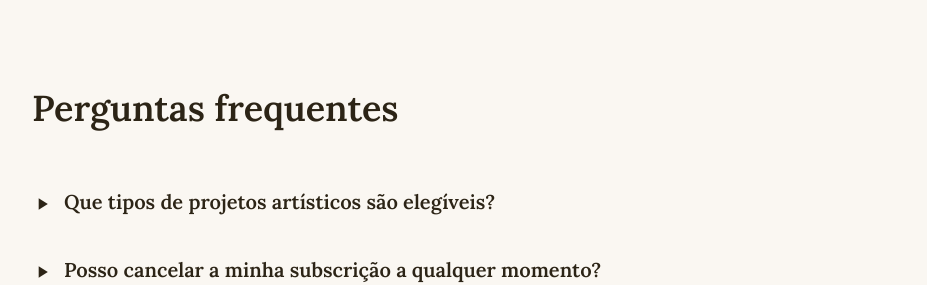
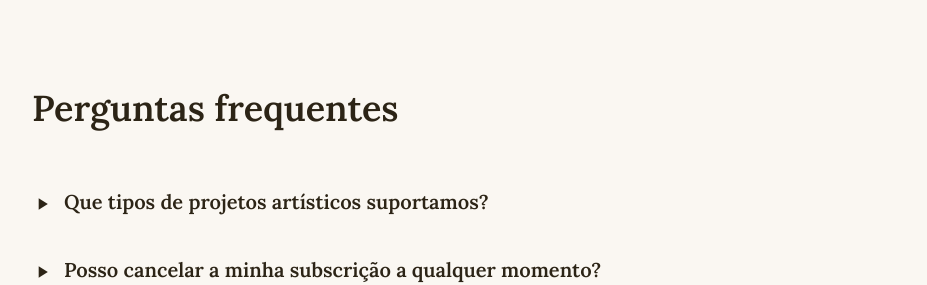
Before and after one commit to alramalho/amigosdochapim, a Next.js app: page / in a window 1280 px wide. Shown: the part 3185-3470 px from the top of the page, without its empty margins (176-1103 px from the left). Built offline with nearby package versions, Linux system fonts and the light colour scheme; no server answers.

Commit message:
fix: update FAQ item question and add clarification on project eligibility in Home component

```diff
--- a/src/app/page.tsx
+++ b/src/app/page.tsx
@@ -210,10 +210,11 @@ export default function Home() {
           </h2>
         </a>
         <div className="space-y-4">
-          <FAQItem question="Que tipos de projetos artísticos são elegíveis?">
+          <FAQItem question="Que tipos de projetos artísticos suportamos?">
             Aceitamos candidaturas de todas as áreas artísticas: cinema,
             música, teatro, artes plásticas, fotografia, dança, e outras
             formas de expressão criativa.
+            No entanto, o primeiro concurso focar-se-á apenas em curta-metragens.
           </FAQItem>
           <FAQItem question="Posso cancelar a minha subscrição a qualquer momento?">
             Sim, sem qualquer compromisso. Podes cancelar a tua subscrição a
```
